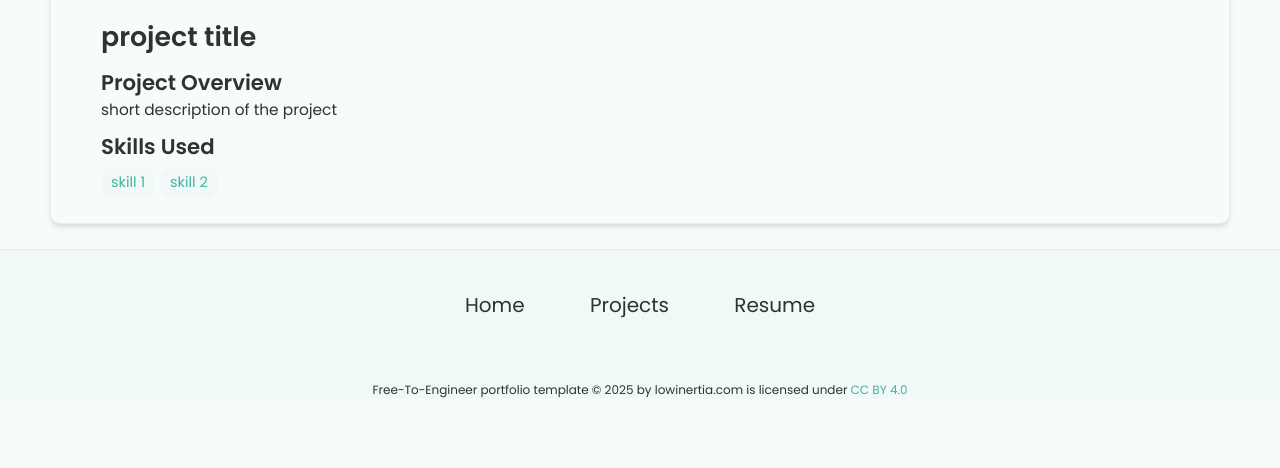
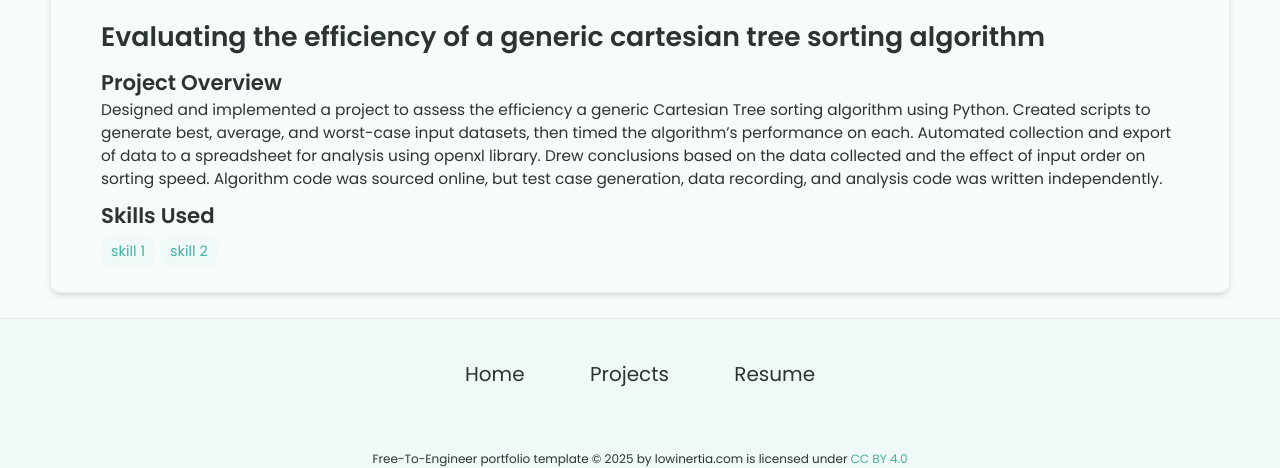
Before and after one commit to samueloblenes/samueloblenes.github.io, a Jekyll site: the page built from _projects/Cartesian tree sort/index.md, in a window 1280 px wide. Shown: the part 490-958 px from the top of the page. Built offline with Jekyll 4.4.1, drawn with Linux system fonts in a browser that asks for light colours; before the commit the page ends 900 px from its top, so only the background shows below that.

Commit message:
Update index.md

```diff
--- a/_projects/Cartesian tree sort/index.md
+++ b/_projects/Cartesian tree sort/index.md
@@ -1,7 +1,7 @@
 ---
 layout: post
-title: project title
-description:  short description of the project
+title: Evaluating the efficiency of a generic cartesian tree sorting algorithm
+description: Designed and implemented a project to assess the efficiency a generic Cartesian Tree sorting algorithm using Python. Created scripts to generate best, average, and worst-case input datasets, then timed the algorithm’s performance on each. Automated collection and export of data to a spreadsheet for analysis using openxl library. Drew conclusions based on the data collected and the effect of input order on sorting speed. Algorithm code was sourced online, but test case generation, data recording, and analysis code was written independently.
 skills:
 - skill 1
 - skill 2
```
